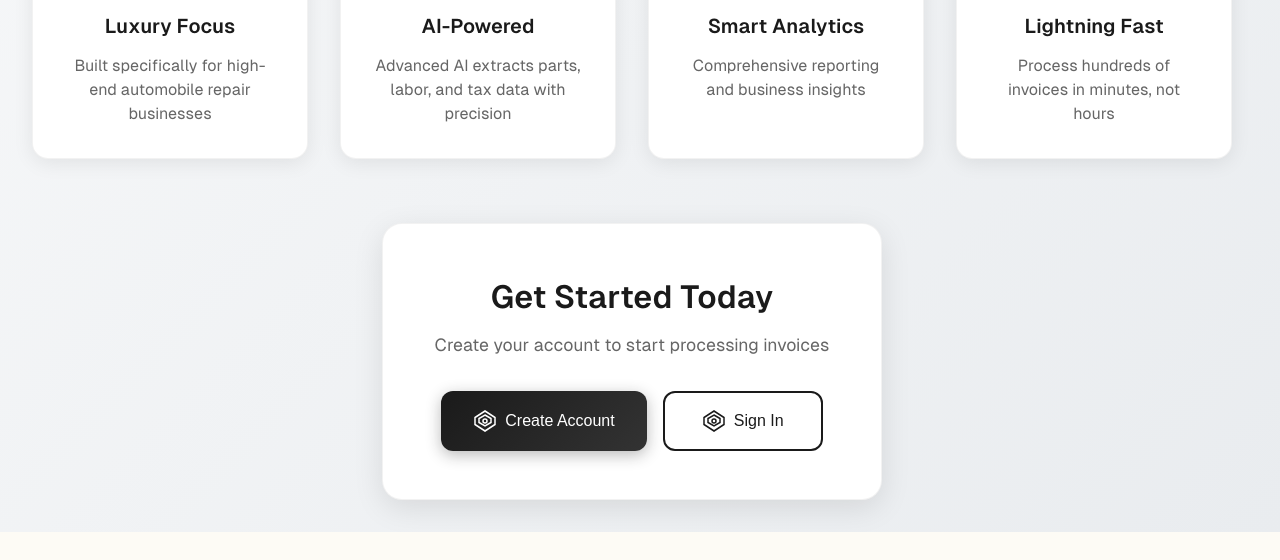
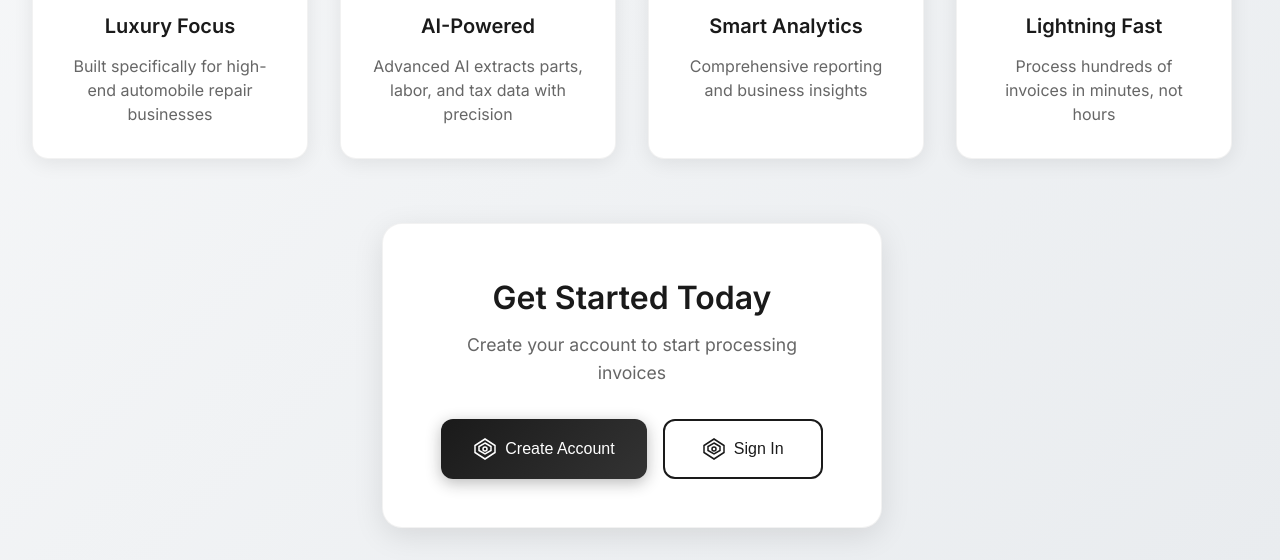
Before and after one commit to jakenzheng/autovoice, a website: page public/index.html in a window 1280 px wide. Shown: the part 711-1271 px from the top of the page. Before the commit the page ends 1243 px from the top, so only its background shows below. Drawn offline with Linux system fonts and the light colour scheme.

Commit message:
Fix font issue: Replace Geist Sans with Inter font family

```diff
--- a/public/index.html
+++ b/public/index.html
@@ -7,7 +7,7 @@
     <link rel="stylesheet" href="/styles.css">
     <link rel="preconnect" href="https://fonts.googleapis.com">
     <link rel="preconnect" href="https://fonts.gstatic.com" crossorigin>
-    <link href="https://fonts.googleapis.com/css2?family=Geist+Sans:wght@300;400;500;600;700&display=swap" rel="stylesheet">
+    <link href="https://fonts.googleapis.com/css2?family=Inter:wght@300;400;500;600;700&display=swap" rel="stylesheet">
 </head>
 <body>
     <div class="app-container">
--- a/public/styles.css
+++ b/public/styles.css
@@ -8,7 +8,7 @@
   --royal-white: #FFFFFF;
 
   /* Typography Scale */
-  --font-family: 'Geist Sans', -apple-system, BlinkMacSystemFont, 'Segoe UI', sans-serif;
+  --font-family: 'Inter', -apple-system, BlinkMacSystemFont, 'Segoe UI', sans-serif;
   --font-weight-light: 300;
   --font-weight-regular: 400;
   --font-weight-medium: 500;
```
